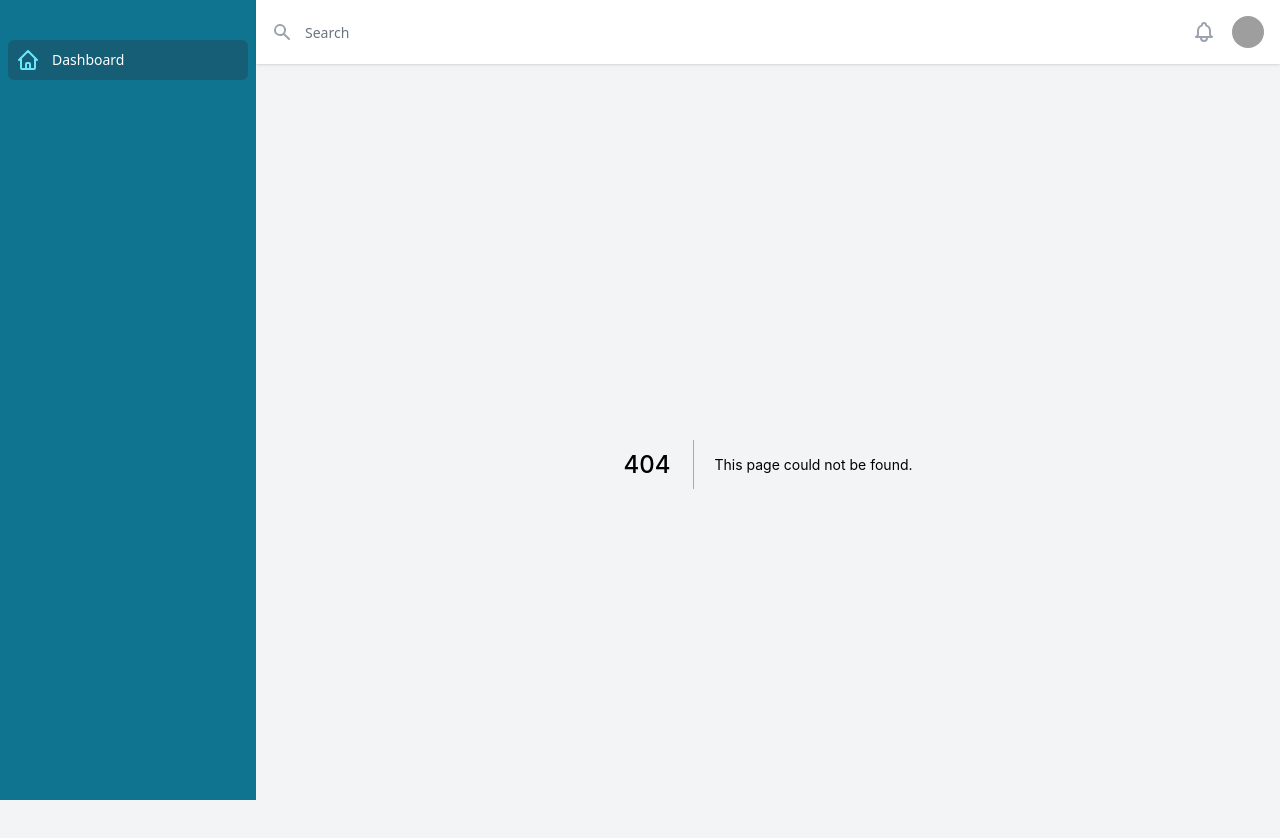
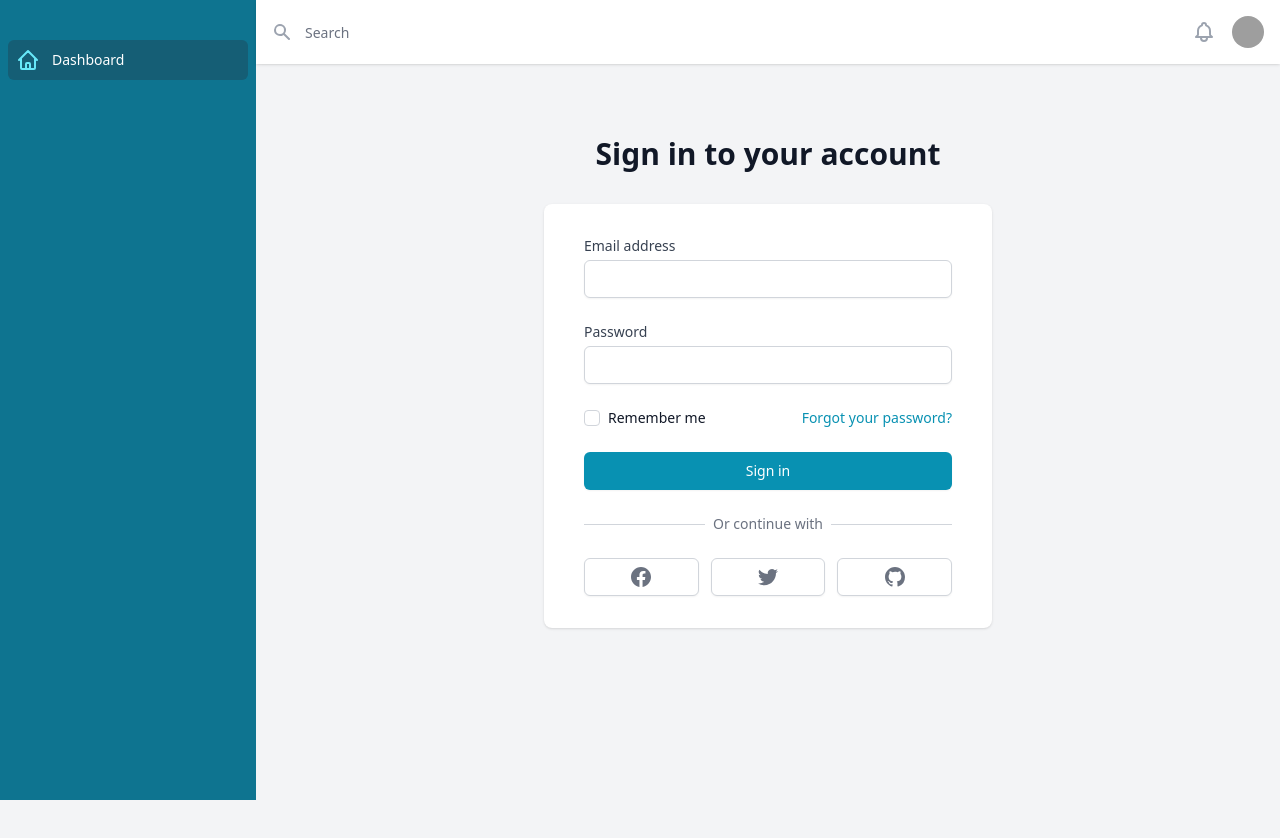
Before and after one commit to itsmejoeyb/hts, a Next.js app: page /login in a window 1280 px wide. Before the commit this address had no page. Shown: the top 838 px of the page. After the commit the page ends 800 px from the top, so only its background shows below. Built offline with nearby package versions, Linux system fonts and the light colour scheme; grey boxes are pictures that could not be loaded.

Commit message:
fixed photos bug

```diff
--- /dev/null
+++ b/pages/login/index.tsx
@@ -0,0 +1,139 @@
+import type { NextPage } from 'next'
+
+const Login: NextPage = () => {
+    return (
+        <>
+            <div className="min-h-full flex flex-col justify-center py-12 sm:px-6 lg:px-8">
+                <div className="sm:mx-auto sm:w-full sm:max-w-md">
+                    <h2 className="mt-6 text-center text-3xl font-extrabold text-gray-900">Sign in to your account</h2>
+                </div>
+
+                <div className="mt-8 sm:mx-auto sm:w-full sm:max-w-md">
+                    <div className="bg-white py-8 px-4 shadow sm:rounded-lg sm:px-10">
+                        <form className="space-y-6" action="#" method="POST">
+                            <div>
+                                <label htmlFor="email" className="block text-sm font-medium text-gray-700">
+                                    Email address
+                                </label>
+                                <div className="mt-1">
+                                    <input
+                                        id="email"
+                                        name="email"
+                                        type="email"
+                                        autoComplete="email"
+                                        required
+                                        className="appearance-none block w-full px-3 py-2 border border-gray-300 rounded-md shadow-sm placeholder-gray-400 focus:outline-none focus:ring-cyan-500 focus:border-cyan-500 sm:text-sm"
+                                    />
+                                </div>
+                            </div>
+
+                            <div>
+                                <label htmlFor="password" className="block text-sm font-medium text-gray-700">
+                                    Password
+                                </label>
+                                <div className="mt-1">
+                                    <input
+                                        id="password"
+                                        name="password"
+                                        type="password"
+                                        autoComplete="current-password"
+                                        required
+                                        className="appearance-none block w-full px-3 py-2 border border-gray-300 rounded-md shadow-sm placeholder-gray-400 focus:outline-none focus:ring-cyan-500 focus:border-cyan-500 sm:text-sm"
+                                    />
+                                </div>
+                            </div>
+
+                            <div className="flex items-center justify-between">
+                                <div className="flex items-center">
+                                    <input
+                                        id="remember-me"
+                                        name="remember-me"
+                                        type="checkbox"
+                                        className="h-4 w-4 text-cyan-600 focus:ring-cyan-500 border-gray-300 rounded"
+                                    />
+                                    <label htmlFor="remember-me" className="ml-2 block text-sm text-gray-900">
+                                        Remember me
+                                    </label>
+                                </div>
+
+                                <div className="text-sm">
+                                    <a href="#" className="font-medium text-cyan-600 hover:text-cyan-500">
+                                        Forgot your password?
+                                    </a>
+                                </div>
+                            </div>
+
+                            <div>
+                                <button
+                                    type="submit"
+                                    className="w-full flex justify-center py-2 px-4 border border-transparent rounded-md shadow-sm text-sm font-medium text-white bg-cyan-600 hover:bg-cyan-700 focus:outline-none focus:ring-2 focus:ring-offset-2 focus:ring-cyan-500"
+                                >
+                                    Sign in
+                                </button>
+                            </div>
+                        </form>
+
+                        <div className="mt-6">
+                            <div className="relative">
+                                <div className="absolute inset-0 flex items-center">
+                                    <div className="w-full border-t border-gray-300" />
+                                </div>
+                                <div className="relative flex justify-center text-sm">
+                                    <span className="px-2 bg-white text-gray-500">Or continue with</span>
+                                </div>
+                            </div>
+
+                            <div className="mt-6 grid grid-cols-3 gap-3">
+                                <div>
+                                    <a
+                                        href="#"
+                                        className="w-full inline-flex justify-center py-2 px-4 border border-gray-300 rounded-md shadow-sm bg-white text-sm font-medium text-gray-500 hover:bg-gray-50"
+                                    >
+                                        <span className="sr-only">Sign in with Facebook</span>
+                                        <svg className="w-5 h-5" aria-hidden="true" fill="currentColor" viewBox="0 0 20 20">
+                                            <path
+                                                fillRule="evenodd"
+                                                d="M20 10c0-5.523-4.477-10-10-10S0 4.477 0 10c0 4.991 3.657 9.128 8.438 9.878v-6.987h-2.54V10h2.54V7.797c0-2.506 1.492-3.89 3.777-3.89 1.094 0 2.238.195 2.238.195v2.46h-1.26c-1.243 0-1.63.771-1.63 1.562V10h2.773l-.443 2.89h-2.33v6.988C16.343 19.128 20 14.991 20 10z"
+                                                clipRule="evenodd"
+                                            />
+                                        </svg>
+                                    </a>
+                                </div>
+
+                                <div>
+                                    <a
+                                        href="#"
+                                        className="w-full inline-flex justify-center py-2 px-4 border border-gray-300 rounded-md shadow-sm bg-white text-sm font-medium text-gray-500 hover:bg-gray-50"
+                                    >
+                                        <span className="sr-only">Sign in with Twitter</span>
+                                        <svg className="w-5 h-5" aria-hidden="true" fill="currentColor" viewBox="0 0 20 20">
+                                            <path d="M6.29 18.251c7.547 0 11.675-6.253 11.675-11.675 0-.178 0-.355-.012-.53A8.348 8.348 0 0020 3.92a8.19 8.19 0 01-2.357.646 4.118 4.118 0 001.804-2.27 8.224 8.224 0 01-2.605.996 4.107 4.107 0 00-6.993 3.743 11.65 11.65 0 01-8.457-4.287 4.106 4.106 0 001.27 5.477A4.073 4.073 0 01.8 7.713v.052a4.105 4.105 0 003.292 4.022 4.095 4.095 0 01-1.853.07 4.108 4.108 0 003.834 2.85A8.233 8.233 0 010 16.407a11.616 11.616 0 006.29 1.84" />
+                                        </svg>
+                                    </a>
+                                </div>
+
+                                <div>
+                                    <a
+                                        href="#"
+                                        className="w-full inline-flex justify-center py-2 px-4 border border-gray-300 rounded-md shadow-sm bg-white text-sm font-medium text-gray-500 hover:bg-gray-50"
+                                    >
+                                        <span className="sr-only">Sign in with GitHub</span>
+                                        <svg className="w-5 h-5" aria-hidden="true" fill="currentColor" viewBox="0 0 20 20">
+                                            <path
+                                                fillRule="evenodd"
+                                                d="M10 0C4.477 0 0 4.484 0 10.017c0 4.425 2.865 8.18 6.839 9.504.5.092.682-.217.682-.483 0-.237-.008-.868-.013-1.703-2.782.605-3.369-1.343-3.369-1.343-.454-1.158-1.11-1.466-1.11-1.466-.908-.62.069-.608.069-.608 1.003.07 1.531 1.032 1.531 1.032.892 1.53 2.341 1.088 2.91.832.092-.647.35-1.088.636-1.338-2.22-.253-4.555-1.113-4.555-4.951 0-1.093.39-1.988 1.029-2.688-.103-.253-.446-1.272.098-2.65 0 0 .84-.27 2.75 1.026A9.564 9.564 0 0110 4.844c.85.004 1.705.115 2.504.337 1.909-1.296 2.747-1.027 2.747-1.027.546 1.379.203 2.398.1 2.651.64.7 1.028 1.595 1.028 2.688 0 3.848-2.339 4.695-4.566 4.942.359.31.678.921.678 1.856 0 1.338-.012 2.419-.012 2.747 0 .268.18.58.688.482A10.019 10.019 0 0020 10.017C20 4.484 15.522 0 10 0z"
+                                                clipRule="evenodd"
+                                            />
+                                        </svg>
+                                    </a>
+                                </div>
+                            </div>
+                        </div>
+                    </div>
+                </div>
+            </div>
+        </>
+    );
+}
+
+export default Login;
--- a/pages/workorders/[slug].tsx
+++ b/pages/workorders/[slug].tsx
@@ -65,6 +65,7 @@
     //@ts-ignore
     setImages([...images, ...e.target.files])
   }
+
   const onAttachmentChange = (e: React.ChangeEvent<HTMLInputElement>) => {
     //@ts-ignore
     setAttachments([...attachments, ...e.target.files])
@@ -153,11 +154,11 @@
                             ))}
                           </ul>
                           <div className='mt-4'>
-                            <label className="text-sm font-medium leading-5 text-gray-900">
+                            <label htmlFor='attachments' className="text-sm font-medium leading-5 text-gray-900">
                               <span className="cursor-pointer inline-flex items-center justify-center px-4 py-2 border border-transparent text-sm font-medium rounded-md shadow-sm text-white bg-cyan-600 hover:bg-cyan-700 focus:outline-none focus:ring-2 focus:ring-offset-2 focus:ring-cyan-500">
                                 Add attachment
                               </span>
-                              <input name="attachments" type="file" multiple accept=".pdf,.doc" onChange={onAttachmentChange} className="hidden" />
+                              <input id="attachments" type="file" multiple accept=".pdf,.doc" onChange={onAttachmentChange} className="hidden" />
                             </label>
                           </div>
                         </dd>
@@ -225,10 +226,9 @@
                 </div>
               </div>
             </section>
+            {/* End Tasks */}
+          </div>
 
-            {/* End Tasks */}
-
-          </div>
           {/* Sidebar */}
           <section aria-labelledby="photos-title" className="xl:col-start-3 xl:col-span-1">
             <div className="bg-white shadow sm:rounded-lg sm:overflow-hidden">
@@ -242,10 +242,10 @@
                   <ul role="list" className="space-y-8">
                     {imageUrls.length > 0 ? imageUrls.map((imageSrc) => (
                       <li key={imageSrc}>
-                        <img src={imageSrc} className="w-full h" />
+                        <img src={imageSrc} className="w-full" />
                       </li>
                     )) :
-                    <label htmlFor="images">
+                    <label htmlFor='images'>
                       <span
                         className="relative cursor-pointer block w-full border-2 border-gray-400 border-dashed rounded-lg p-12 text-center hover:border-gray-600 focus:outline-none focus:ring-2 focus:ring-offset-2 focus:ring-cyan-500"
                       >
@@ -260,7 +260,7 @@
                           <path strokeLinecap="round" strokeLinejoin="round" d="M4 16l4.586-4.586a2 2 0 012.828 0L16 16m-2-2l1.586-1.586a2 2 0 012.828 0L20 14m-6-6h.01M6 20h12a2 2 0 002-2V6a2 2 0 00-2-2H6a2 2 0 00-2 2v12a2 2 0 002 2z" />
                         </svg>
                         <span className="mt-2 block text-sm font-medium text-gray-600">Add photos</span>
-                        <input type="file" multiple accept='image/*' name="images" className="hidden" onChange={onImageChange} />
+                        <input type="file" multiple accept='image/*' id="images" className="hidden" onChange={onImageChange} />
                       </span>
                     </label> }
                   </ul>
@@ -269,11 +269,11 @@
               {imageUrls.length > 0 && <div className="bg-gray-50 px-4 py-6 sm:px-6">
                 <div className="flex space-x-3">
                   <div className="min-w-0 flex-1">
-                    <label className="text-sm font-medium leading-5 text-gray-900">
+                    <label htmlFor='images' className="text-sm font-medium leading-5 text-gray-900">
                       <span className="cursor-pointer inline-flex items-center justify-center px-4 py-2 border border-transparent text-sm font-medium rounded-md shadow-sm text-white bg-cyan-600 hover:bg-cyan-700 focus:outline-none focus:ring-2 focus:ring-offset-2 focus:ring-cyan-500">
                         Add photos
                       </span>
-                      <input name="images" type="file" multiple accept="image/*" onChange={onImageChange} className="hidden" />
+                      <input id="images" type="file" multiple accept="image/*" onChange={onImageChange} className="hidden" />
                     </label>
                   </div>
                 </div>
```
